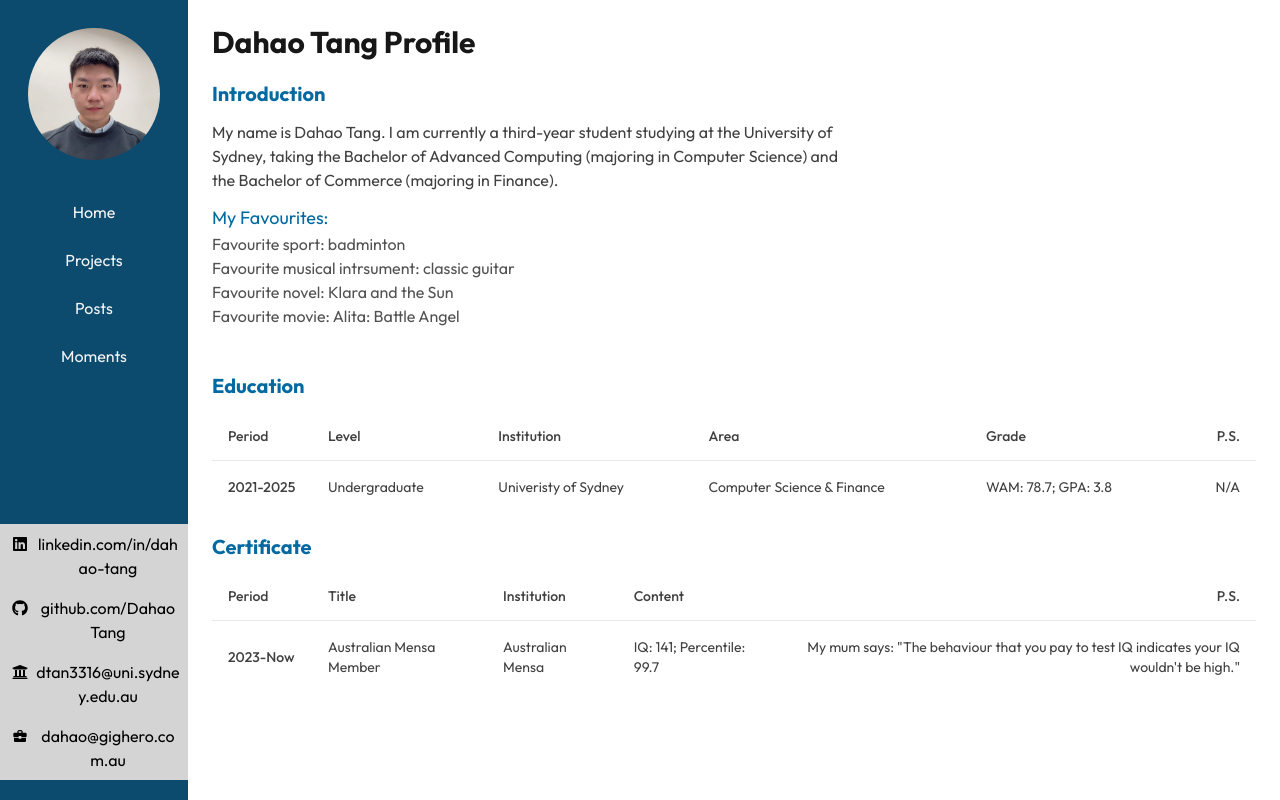
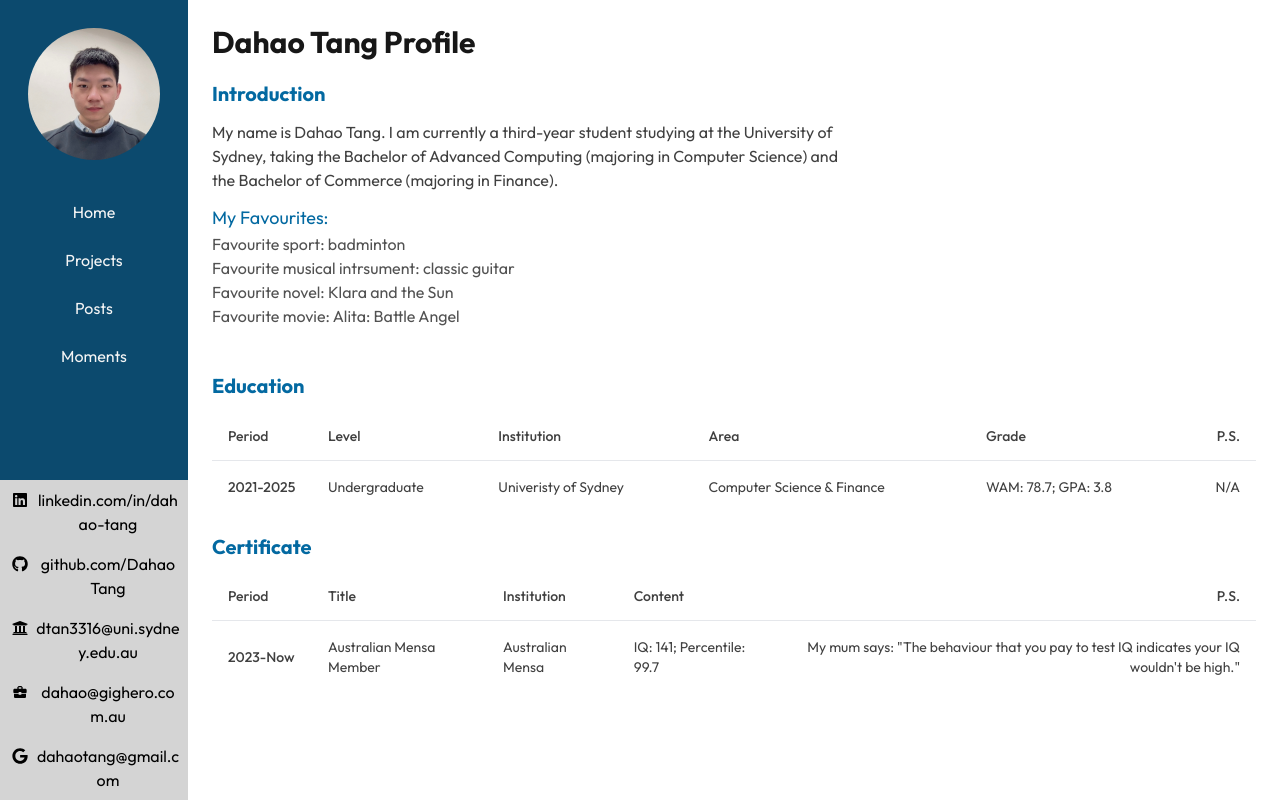
Before and after one commit to DahaoTang/DahaoTang.github.io, a Next.js app: page / in a window 1280 px wide. Built offline with nearby package versions, Linux system fonts and the light colour scheme.

Commit message:
sidebar updated

```diff
--- a/app/(site)/components/sidebar/Sidebar.tsx
+++ b/app/(site)/components/sidebar/Sidebar.tsx
@@ -7,7 +7,7 @@ import Avatar from "@/app/components/Avatar";
 import SidebarButton from "@/app/(site)/components/sidebar/SidebarButton";
 import SidebarContactButton from "@/app/(site)/components/sidebar/SidebarContactButton";
 
-import { FaGithub, FaLinkedin, FaUniversity } from "react-icons/fa";
+import { FaGithub, FaGoogle, FaLinkedin, FaUniversity } from "react-icons/fa";
 import { MdBusinessCenter } from "react-icons/md";
 import SidebarSubButton from "./SidebarSubButton";
 
@@ -21,7 +21,7 @@ export default function Sidebar() {
 			<div className="p-[15%]">
 				<Avatar />
 			</div>
-			<div className="w-full h-[42%] flex flex-col">
+			<div className="w-full h-[39%] flex flex-col">
 				<SidebarButton
 					onClick={() => {
 						router.push(`/`);
@@ -107,6 +107,9 @@ export default function Sidebar() {
 				<SidebarContactButton icon={<MdBusinessCenter />} hiddenWords="GigHero">
 					dahao@gighero.com.au
 				</SidebarContactButton>
+				<SidebarContactButton icon={<FaGoogle />} hiddenWords="Gmail">
+					dahaotang@gmail.com
+				</SidebarContactButton>
 			</div>
 		</div>
 	);
```
